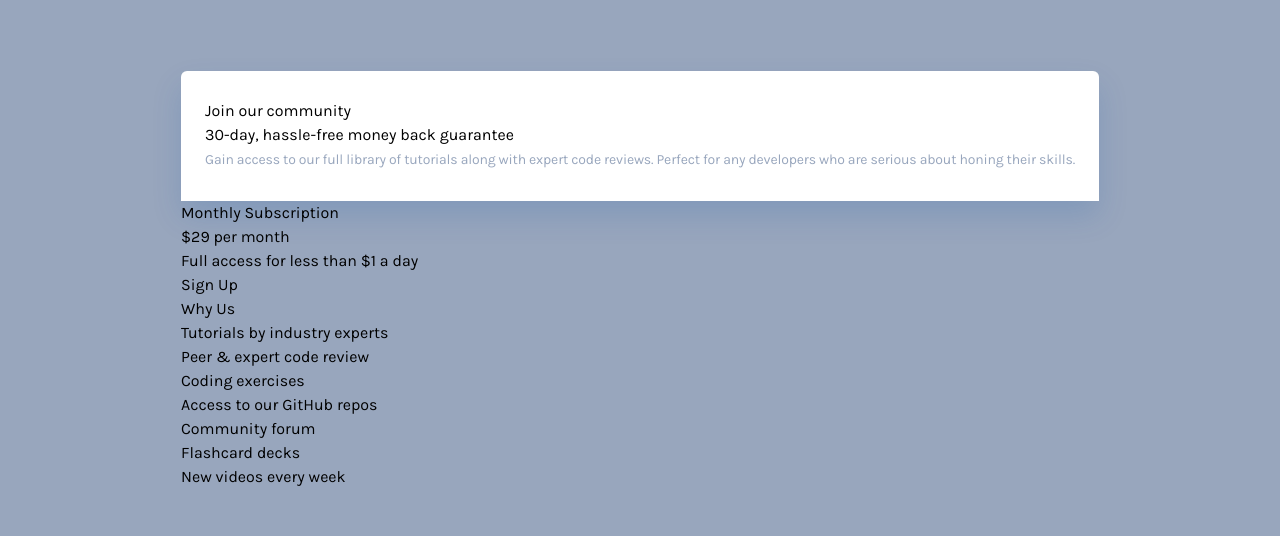
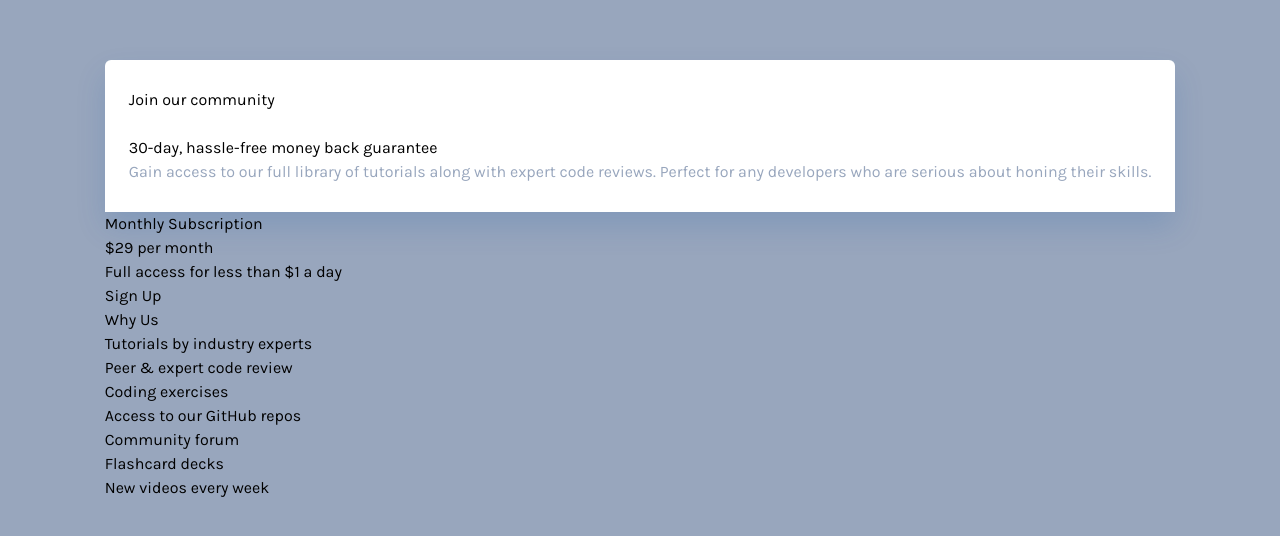
Before and after one commit to Huayao-Zheng/single-pricec-grid-component, a website: page index.html in a window 1280 px wide. Shown: the part 120-656 px from the top of the page. Drawn offline with Linux system fonts and the light colour scheme.

Commit message:
added all font sizes in tailwind config file

```diff
--- a/index.html
+++ b/index.html
@@ -12,17 +12,20 @@
   </head>
   <body class="font-karla h-screen bg-Grayish-Blue grid place-items-center px-8">
     <main class="">
+      <!-- Join our community -->
       <div class="bg-white shadow-join-community rounded-t-md px-6 py-7">
-        <h2>Join our community</h2>
+        <h2 class="mb-6">Join our community</h2>
         <p class="">30-day, hassle-free money back guarantee</p>
         <p class="text-sm text-Grayish-Blue">Gain access to our full library of tutorials along with expert code reviews. Perfect for any developers who are serious about honing their skills.</p>
       </div>
+      <!-- Monthly Subscription -->
       <div class="">
         <h2 class="">Monthly Subscription</h2>
         <div class="">$29 <span class="">per month</span></div>
         <p class="">Full access for less than $1 a day</p>
         <button class="" type="button">Sign Up</button>
       </div>
+      <!-- Why Us -->
       <div class="">
         <h2 class="">Why Us</h2>
         Tutorials by industry experts <br />
--- a/tailwind.config.js
+++ b/tailwind.config.js
@@ -2,7 +2,15 @@ module.exports = {
   content: ['index.html'],
   theme: {
     fontSize: {
-      sm: ['14px', { letterSpacing: '-0.17px', lineHeight: '26px' }],
+      'sm-1': ['14px', { letterSpacing: '-0.17px', lineHeight: '20px' }],
+      'sm-2': ['14px', { letterSpacing: '-0.17px', lineHeight: '26px' }],
+      'sm-3': ['15px', { letterSpacing: '-0.19px', lineHeight: '20px' }],
+      'md-1': ['16px', { letterSpacing: '-0.2px', lineHeight: '18.7px' }],
+      'md-2': ['16px', { letterSpacing: '-0.2px', lineHeight: '26px' }],
+      lg: ['18px', { letterSpacing: '-0.22px', lineHeight: '21.04px' }],
+      'xl-1': ['20px', { letterSpacing: '-0.25px', lineHeight: '23.38px' }],
+      'xl-2': ['24px', { letterSpacing: '-0.3px', lineHeight: '28.06px' }],
+      xxl: ['32pxx', { letterSpacing: '-0.4px', lineHeight: '37.41px' }],
     },
     extend: {
       colors: {
```
Also changed, not shown: output.css.
